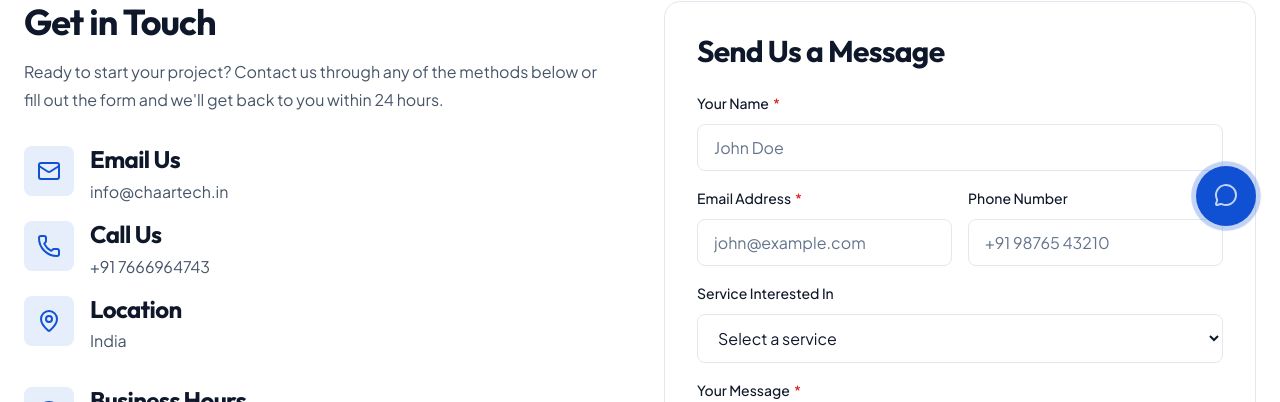
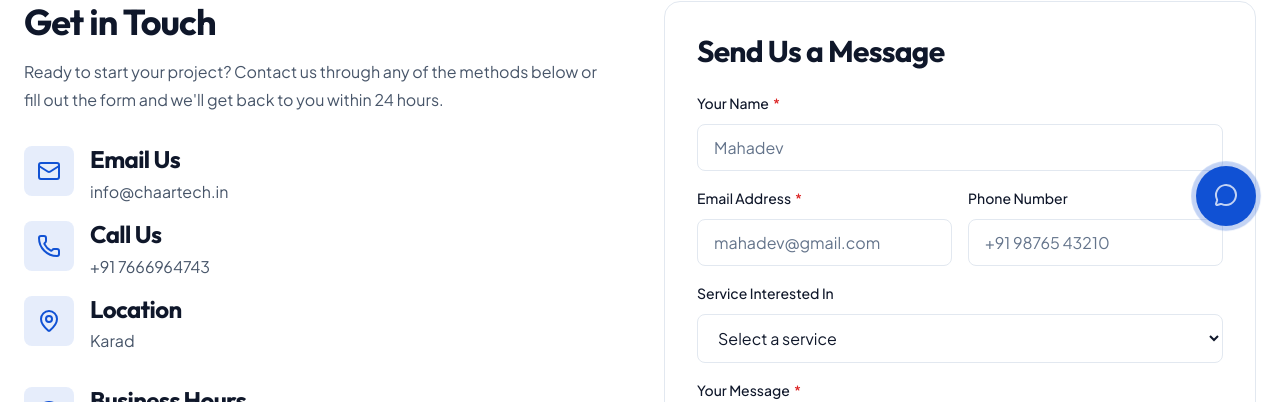
Before and after one commit to Shantanu-Deshmane/Chaartech, a React (Vite) app: page /contact in a window 1280 px wide. Shown: the part 550-952 px from the top of the page. Built offline with nearby package versions, Linux system fonts and the light colour scheme.

Commit message:
Working final code

```diff
--- a/src/pages/Contact/Contact.jsx
+++ b/src/pages/Contact/Contact.jsx
@@ -262,7 +262,7 @@ ${sanitizedData.message}
                                         <Input
                                             label="Your Name"
                                             name="name"
-                                            placeholder="John Doe"
+                                            placeholder="Mahadev"
                                             value={formData.name}
                                             onChange={handleChange}
                                             error={errors.name}
@@ -275,7 +275,7 @@ ${sanitizedData.message}
                                             label="Email Address"
                                             name="email"
                                             type="email"
-                                            placeholder="john@example.com"
+                                            placeholder="mahadev@gmail.com"
                                             value={formData.email}
                                             onChange={handleChange}
                                             error={errors.email}
--- a/src/utils/constants.js
+++ b/src/utils/constants.js
@@ -8,7 +8,7 @@ export const COMPANY = {
   email: 'info@chaartech.in',
   phone: '+91 7666964743',
   whatsapp: '917666964743',
-  address: 'India',
+  address: 'Karad',
   social: {
     linkedin: 'https://linkedin.com/company/chaartech',
     twitter: 'https://twitter.com/chaartech',
```
